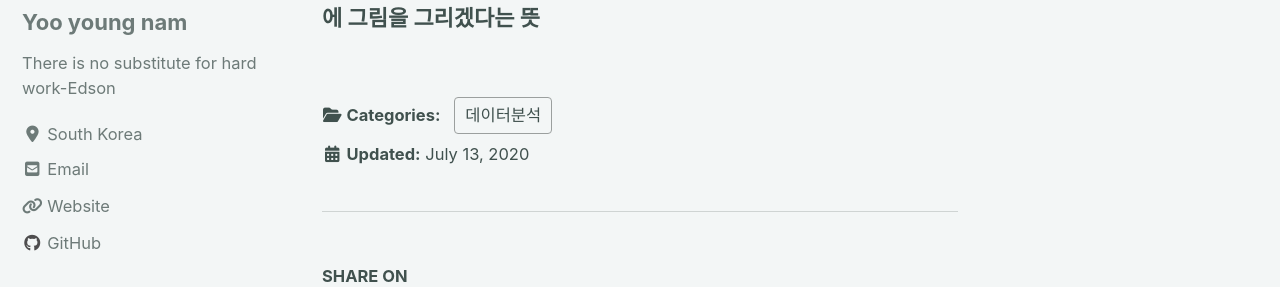
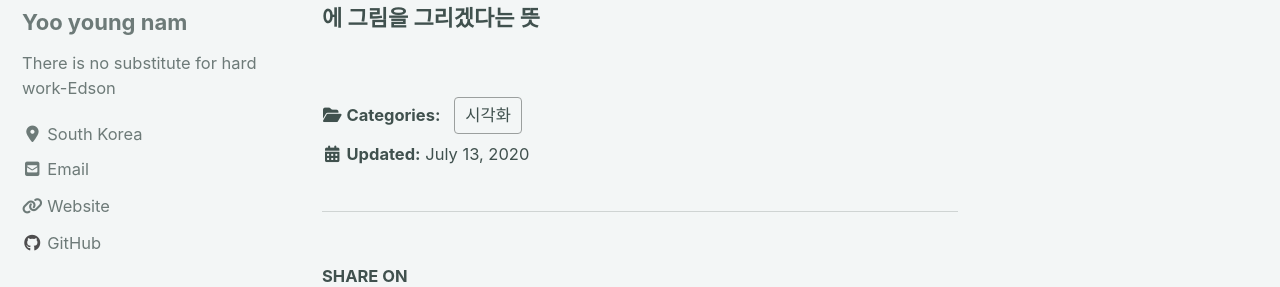
Before and after one commit to youyoungnam/youyoungnam.github.io, a Jekyll site: the page built from _posts/2020-07-13-data1.md, in a window 1280 px wide and 900 px high, scrolled down 1386 px. Shown: the part 155-442 px from the top of the window. Built offline with Jekyll 4.4.1, drawn with Linux system fonts in a browser that asks for light colours; cached includes are drawn as plain includes; nearby versions of some CDN libraries; formulas are drawn with MathJax 3; comment, search, counter and statistics services are not loaded.

Commit message:
update111

```diff
--- a/_posts/2020-07-13-data1.md
+++ b/_posts/2020-07-13-data1.md
@@ -1,6 +1,6 @@
 ---
 title: 2개의 그래프 그리기
-categories: 데이터분석
+categories: 시각화
 author_profile: true
 ---
 **캐글 housing Prices Competition for Kaggle Learn User 데이터 사용**
```
